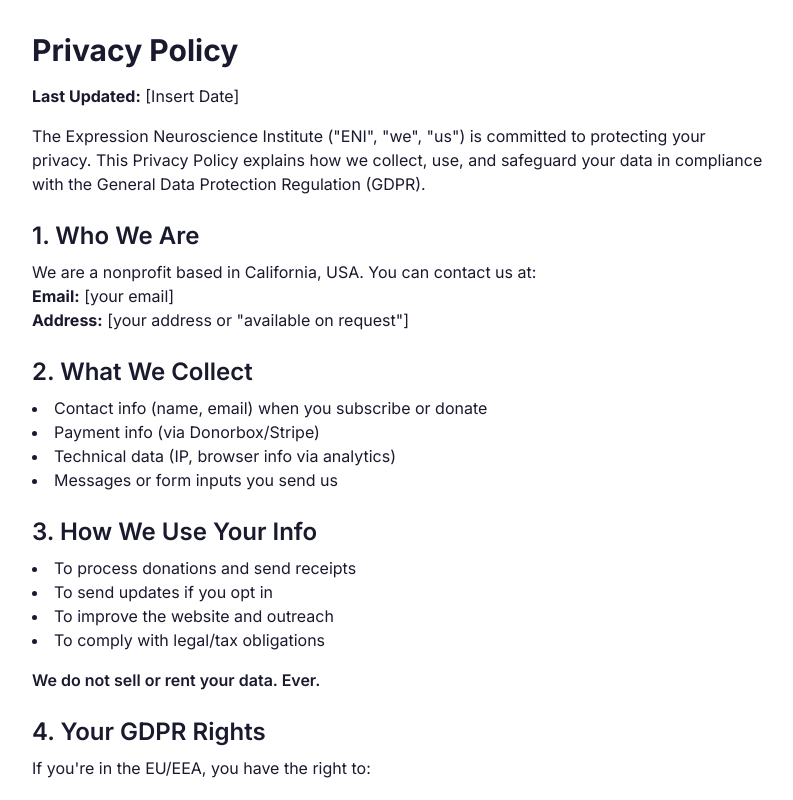
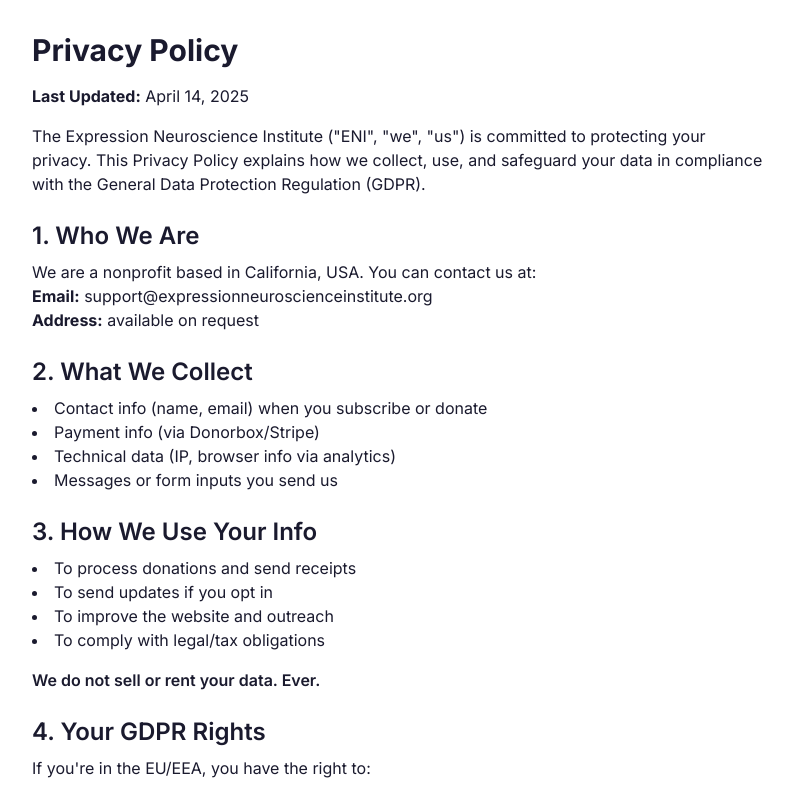
Before and after one commit to expressionneuroscienceinstitute/next-site, a Next.js app: page /governance/privacy-policy in a window 1280 px wide. Shown: the top 800 px of the page, without its empty margins (240-1033 px from the left). Built offline with nearby package versions, Linux system fonts and the light colour scheme.

Commit message:
Update Privacy Policy and Terms of Service with current date and contact information
- Changed the "Last Updated" date to April 14, 2025, in both Privacy Policy and Terms of Service pages.
- Updated contact email and address in the Privacy Policy for clarity and accuracy.

```diff
--- a/src/app/governance/privacy-policy/page.tsx
+++ b/src/app/governance/privacy-policy/page.tsx
@@ -4,7 +4,7 @@ export default function PrivacyPolicy() {
   return (
     <main className="max-w-3xl mx-auto px-4 py-8 text-left">
       <h1 className="text-3xl font-bold mb-4">Privacy Policy</h1>
-      <p className="mb-4"><strong>Last Updated:</strong> [Insert Date]</p>
+      <p className="mb-4"><strong>Last Updated:</strong> April 14, 2025</p>
 
       <p className="mb-4">
         The Expression Neuroscience Institute (&quot;ENI&quot;, &quot;we&quot;, &quot;us&quot;) is committed to protecting your privacy. This Privacy Policy explains how we collect, use, and safeguard your data in compliance with the General Data Protection Regulation (GDPR).
@@ -13,8 +13,8 @@ export default function PrivacyPolicy() {
       <h2 className="text-2xl font-semibold mt-6 mb-2">1. Who We Are</h2>
       <p className="mb-4">
         We are a nonprofit based in California, USA. You can contact us at:<br/>
-        <strong>Email:</strong> [your email] <br/>
-        <strong>Address:</strong> [your address or &quot;available on request&quot;]
+        <strong>Email:</strong> support@expressionneuroscienceinstitute.org <br/>
+        <strong>Address:</strong> available on request
       </p>
 
       <h2 className="text-2xl font-semibold mt-6 mb-2">2. What We Collect</h2>
--- a/src/app/governance/terms-of-service/page.tsx
+++ b/src/app/governance/terms-of-service/page.tsx
@@ -4,7 +4,7 @@ export default function TermsOfService() {
   return (
     <main className="max-w-3xl mx-auto px-4 py-8 text-left">
       <h1 className="text-3xl font-bold mb-4">Terms of Service</h1>
-      <p className="mb-4"><strong>Last Updated:</strong> [Insert Date]</p>
+      <p className="mb-4"><strong>Last Updated:</strong> April 14, 2025</p>
 
       <h2 className="text-2xl font-semibold mt-6 mb-2">1. Using Our Site</h2>
       <p className="mb-4">
```
